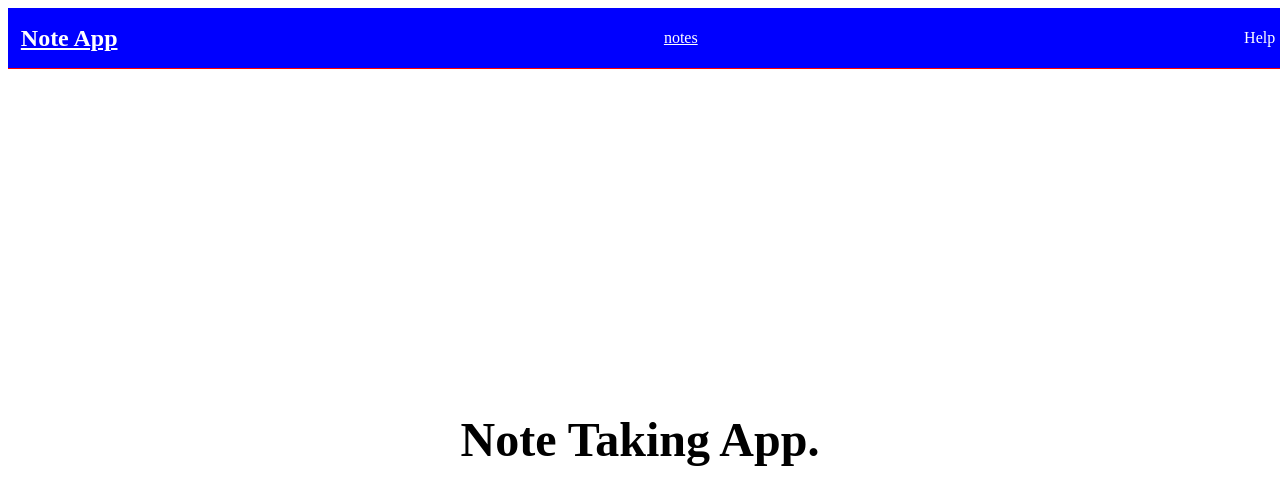
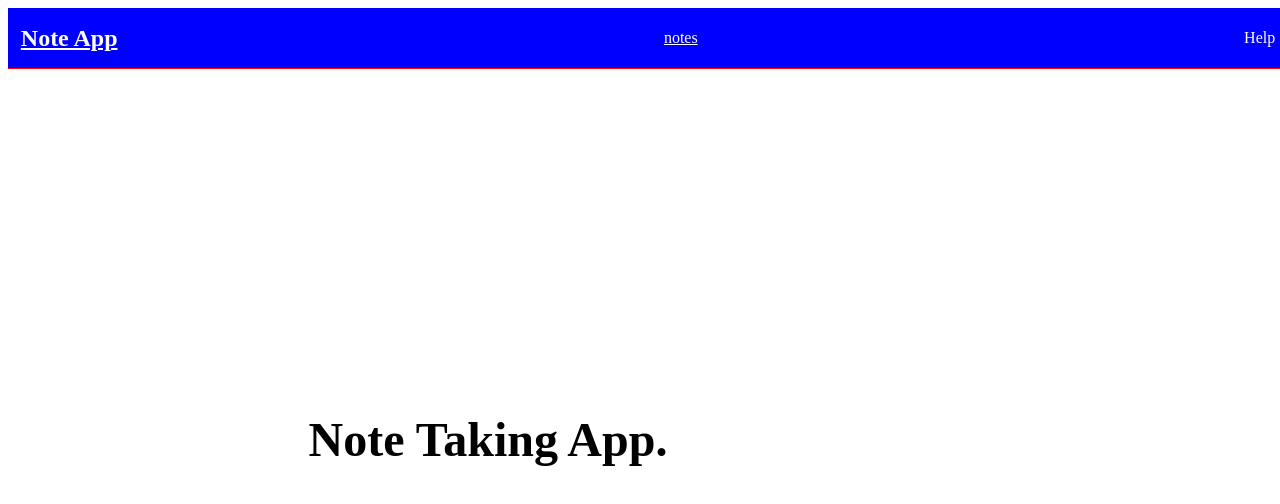
Before and after one commit to slavo3dev/nextjs, a Next.js app: page / in a window 1280 px wide. Shown: the top 504 px of the page. Built offline with nearby package versions, Linux system fonts and the light colour scheme; what @theme-ui/presets, theme-ui would draw is missing.

Commit message:
importing typescript

```diff
--- a/pages/index.jsx
+++ b/pages/index.tsx
@@ -3,8 +3,10 @@ import React from "react";
 export default () => (
   <div style={{ height: `calc(100vh - 60px)` }}>
     <div
-      css={{
-        variant: "containers.page",
+      style={{
+        width: "100%",
+        maxWidth: "960px",
+        margin: 0,
         display: "flex",
         alignItems: "center",
         height: "100%",
--- a/pages/notes/[id].jsx
+++ b/pages/notes/[id].tsx
@@ -6,7 +6,7 @@ export default () => {
   const { id } = router.query;
 
   return (
-    <div css={{ width: "100%", maxWidth: "960px", margin: "0 auto" }}>
+    <div style={{ width: "100%", maxWidth: "960px", margin: "0 auto" }}>
       <h1>Note: {id} </h1>
     </div>
   );
```
Also changed, not shown: pages/_app.tsx (renamed from pages/_app.jsx), pages/notes/index.tsx (renamed from pages/notes/index.jsx).
